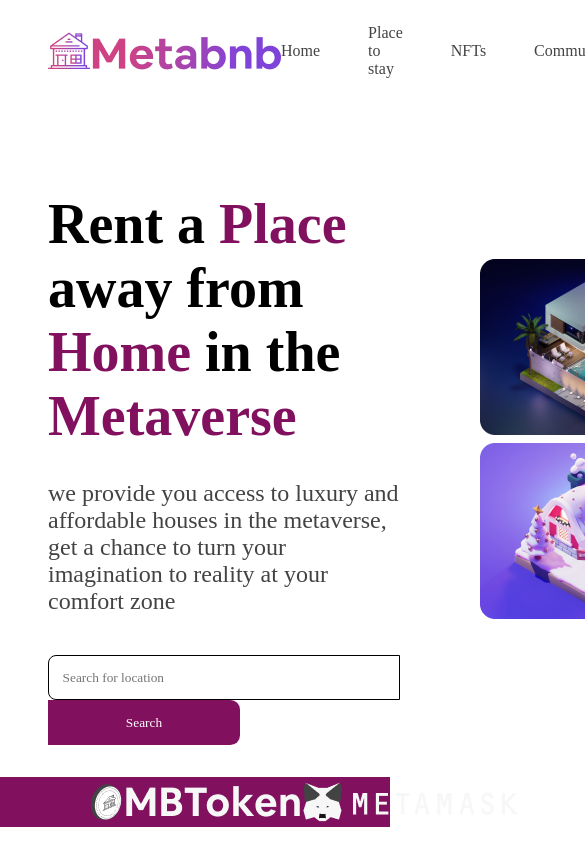
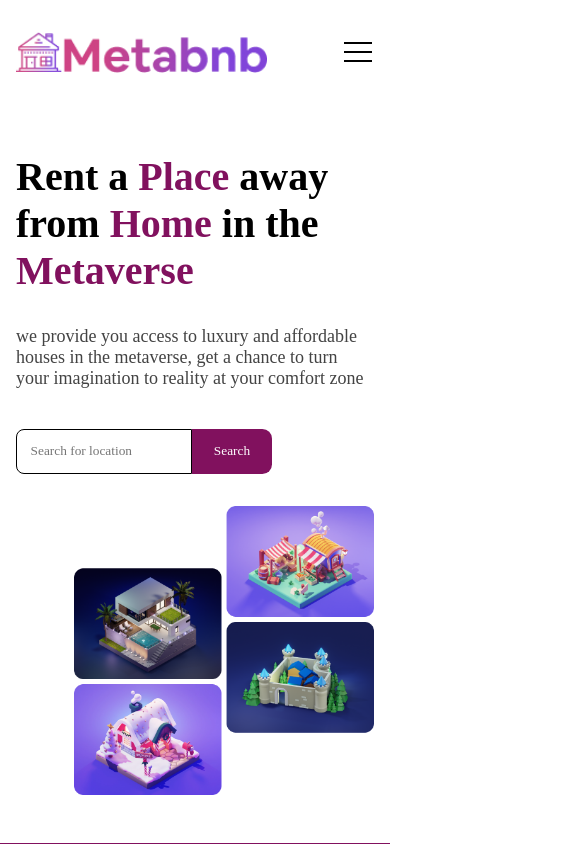
Before and after one commit to Wineshuga/metabnb-site, a React (Create React App) app in the folder metabnb/: page / in a window 390 px wide. Shown: the top 844 px of the page, 585 px wide, since content can reach past the window. Built offline with nearby package versions, Linux system fonts and the light colour scheme; a web font is replaced by a local one.

Commit message:
style: add responsiveness for screen 480 to 280

```diff
--- a/metabnb/src/App.css
+++ b/metabnb/src/App.css
@@ -239,7 +239,7 @@ footer {
 }
 
 .modal {
-    width: 40%;
+    width: 300px;
     border: 1px solid #B4B4B4;
     position: relative;
     border-radius: 16px;
@@ -417,23 +417,198 @@ footer {
         width: 3rem;
     }
 
+    .button {
+        background-color: #ffffff;
+        color: var(--purple-text);
+        margin-top: 1rem;
+    }
+
     .home--hero {
         flex-direction: column;
+        padding-top: 3rem;
     }
 
     .home--hero_text {
         padding-right: 0;
     }
 
+    .home--hero_img_div {
+        margin-top: 2rem;
+        display: flex;
+        justify-content: right;
+    }
+
+    .home--hero_img {
+        width: 300px;
+    }
+
+    .home--hero_footer > img {
+        width: 25%;
+    }
+
+    .home--hero_searchbox {
+        width: 11rem;
+    }
+
+    .searchbox {
+        background-color: var(--purple-text);
+        color: #ffffff;
+        margin-top: 0;
+    }
+
     .meta-section {
-        flex-direction: column-reverse;
+        flex-direction: column;
+        gap: 2rem;
     }
 
     .meta-section--photo {
-        width: 50%;
+        width: 70%;
     }
 
     footer {
         flex-direction: column-reverse;
+        padding-right: 0;
+        gap: 2rem;
+    }
+
+    .footer--links {
+        gap: 3rem;
+    }
+
+    .footer--socials {
+        margin: 2rem 0;
     }
 }
+
+@media screen and (max-width: 480px) and (min-width: 280px) {
+    .logo {
+        width: 70%;
+    }
+
+    .hamburger--menu {
+        display: flex;
+        align-items: center;
+        padding: 2rem 1rem;
+        gap: 1rem;
+        justify-content: space-between;
+    }
+
+    .hamburger {
+        background-color: var(--purple-text);
+        width: 70%;
+        position: fixed;
+        right: 0;
+        top: 0;
+        height: 100vh;
+    }
+
+    .ham--content {
+        padding: 1rem;
+    }
+
+    .ham--links {
+        margin-top: 25vh;
+        display: flex;
+        flex-direction: column;
+        justify-content: center;
+        gap: 3vh;
+    }
+
+    .link {
+        color: #ffffff;
+    }
+
+    .hamburger li {
+        list-style: none;
+    }
+
+    nav {
+        display: none;
+    }
+
+    .menu-icon, .close-icon {
+        width: 2rem;
+    }
+
+    .button {
+        background-color: #ffffff;
+        color: var(--purple-text);
+        margin-top: 1rem;
+    }
+
+    .home--hero {
+        flex-direction: column;
+        padding: 1rem ;
+    }
+
+    .home--hero_text {
+        padding-right: 0;
+    }
+
+    .home--hero_text > h1 {
+        font-size: 40px;
+    }
+
+    .home--hero_text > p {
+        font-size: 18px;
+    }
+
+    .home--hero_img_div {
+        margin-top: 2rem;
+        display: flex;
+        justify-content: right;
+    }
+
+    .home--hero_img {
+        width: 300px;
+    }
+
+    .home--hero_footer {
+        padding: 5px;
+    }
+
+    .home--hero_footer > img {
+        width: 30%;
+    }
+
+    .home--hero_searchbox {
+        width: 11rem;
+    }
+
+    .searchbox {
+        background-color: var(--purple-text);
+        color: #ffffff;
+        margin-top: 0;
+        width: 5rem;
+
+    }
+
+    .meta-section {
+        flex-direction: column;
+        gap: 2rem;
+        padding: 2rem;
+    }
+
+    .meta-section--text {
+        width: fit-content;
+    }
+
+    .meta-section--photo {
+        width: 100%;
+    }
+
+    footer {
+        flex-direction: column-reverse;
+        padding-right: 0;
+        gap: 2rem;
+    }
+
+    .footer--links {
+        gap: 3rem;
+        flex-wrap: wrap;
+    }
+
+    .footer--socials {
+        margin: 2rem 0;
+    }
+}
--- a/metabnb/src/Components/Hamburger.js
+++ b/metabnb/src/Components/Hamburger.js
@@ -1,7 +1,11 @@
 import { Link } from "react-router-dom"
 import close from "../images/close.png"
+import Modal from "./Modal"
+import { useState } from "react"
 
 const Hamburger = props => {
+    const [show, setShow] = useState(false)
+
     if (!props.show) {
         return null
      }
@@ -15,6 +19,8 @@ const Hamburger = props => {
                     <li><Link className="link" to={'/'}>NFTs</Link></li>
                     <li><Link className="link" to={'/'}>Community</Link></li>
                 </ul>
+                <input onClick={() => setShow(true)} className="button" type={'button'} value={'Connect wallet'} />
+                <Modal onClose={() => setShow(false)} show={show} />
             </div>
         </div>
     )
--- a/metabnb/src/Components/Navbar.js
+++ b/metabnb/src/Components/Navbar.js
@@ -23,8 +23,6 @@ export default function Navbar() {
             </nav>
             <div className="hamburger--menu">
                 <img className="logo" src={Logo} alt="logo" />
-                <input onClick={() => setShow(true)} className="button" type={'button'} value={'Connect wallet'} />
-                <Modal onClose={() => setShow(false)} show={show} />
                 <img onClick={() => setHam(true)} className="menu-icon" src={menu} alt="" />
             </div>
             <Ham onClose={() => setHam(false)} show={ham} />
```
